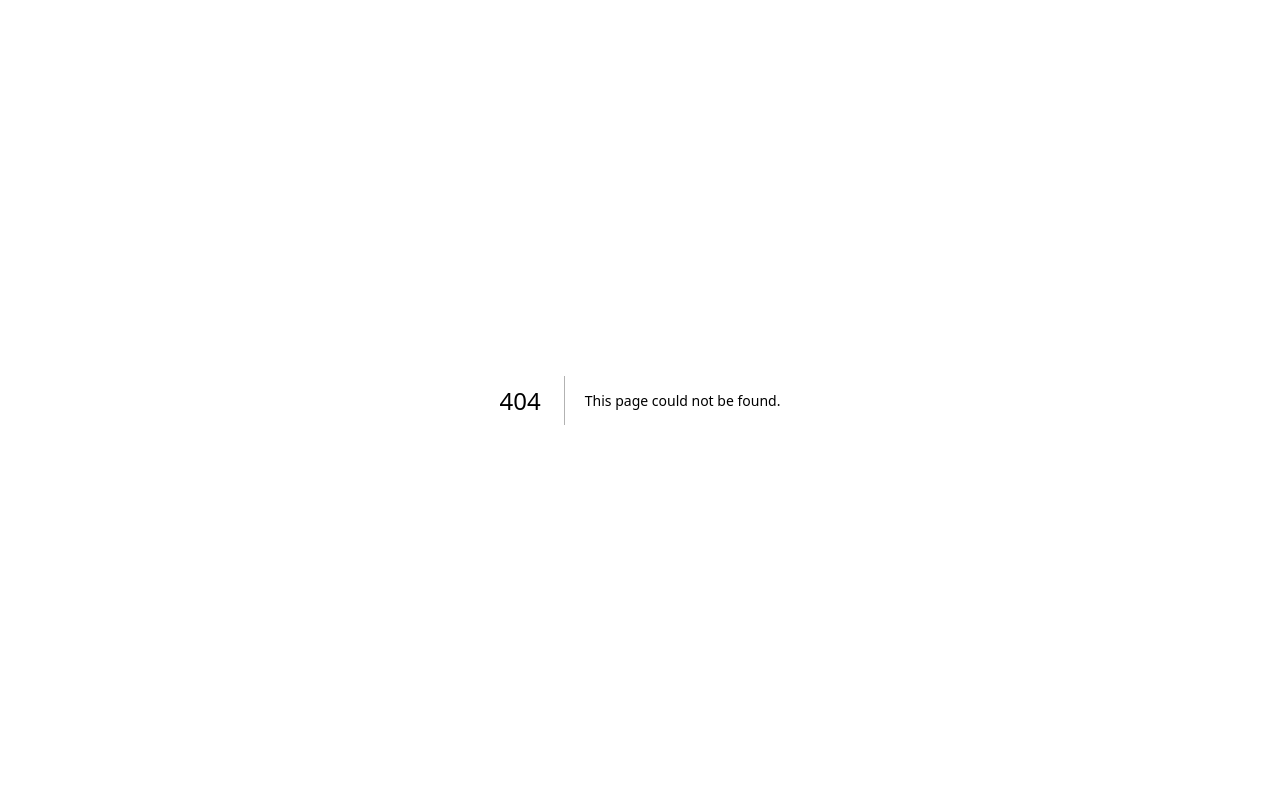
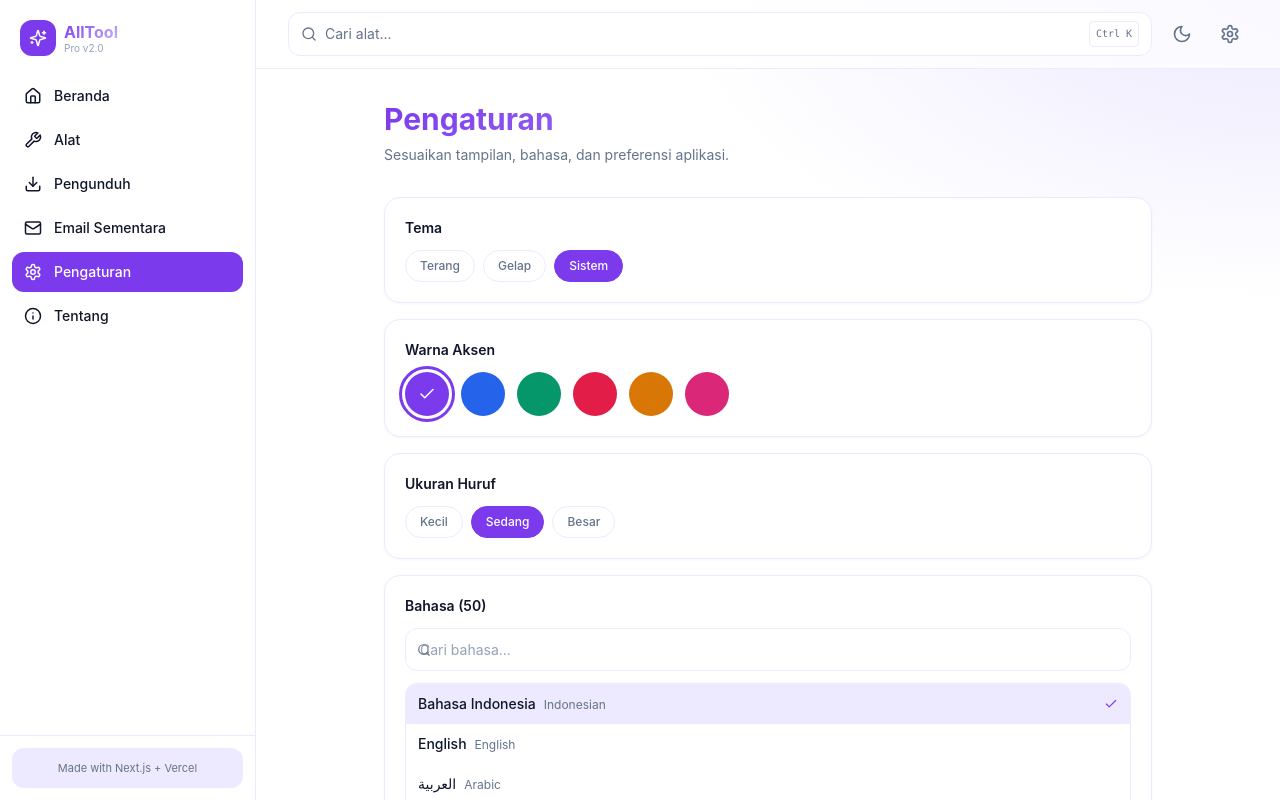
Before and after one commit to sionlimitles-spec/all-tool-sxzz, a Next.js app: page /settings in a window 1280 px wide. Before the commit this address had no page. Shown: the top 800 px of the page. Built offline with nearby package versions, Linux system fonts and the light colour scheme.

Commit message:
Add SettingsPage component with configuration options

```diff
--- /dev/null
+++ b/src/app/settings/page.tsx
@@ -0,0 +1,162 @@
+"use client";
+
+import { useState } from "react";
+import Sidebar from "@/components/sidebar";
+import Header from "@/components/header";
+import CommandPalette from "@/components/command-palette";
+import { useSettings } from "@/lib/settings-context";
+import { LANGUAGES, t } from "@/lib/i18n";
+import { Trash2, Search, Check } from "lucide-react";
+
+export default function SettingsPage() {
+  const [sidebarOpen, setSidebarOpen] = useState(false);
+  const [paletteOpen, setPaletteOpen] = useState(false);
+  const [langSearch, setLangSearch] = useState("");
+  const s = useSettings();
+  const { lang } = s;
+
+  const accents = [
+    { id: "violet", color: "#7c3aed" },
+    { id: "blue", color: "#2563eb" },
+    { id: "emerald", color: "#059669" },
+    { id: "rose", color: "#e11d48" },
+    { id: "amber", color: "#d97706" },
+    { id: "pink", color: "#db2777" },
+  ] as const;
+
+  const filteredLangs = LANGUAGES.filter(
+    (l) =>
+      l.name.toLowerCase().includes(langSearch.toLowerCase()) ||
+      l.native.toLowerCase().includes(langSearch.toLowerCase()) ||
+      l.code.toLowerCase().includes(langSearch.toLowerCase())
+  );
+
+  return (
+    <div className="min-h-screen bg-gradient-page">
+      <Sidebar open={sidebarOpen} onClose={() => setSidebarOpen(false)} />
+      <CommandPalette open={paletteOpen} onClose={() => setPaletteOpen(false)} />
+      <div className="md:ml-64">
+        <Header onMenuClick={() => setSidebarOpen(true)} onSearchClick={() => setPaletteOpen(true)} />
+        <main className="px-4 py-8 md:px-8">
+          <div className="mx-auto max-w-3xl">
+            <h1 className="text-3xl font-bold gradient-text">{t(lang, "settings")}</h1>
+            <p className="mt-2 text-sm" style={{ color: "var(--text-muted)" }}>
+              Sesuaikan tampilan, bahasa, dan preferensi aplikasi.
+            </p>
+
+            <div className="mt-8 space-y-4">
+              <Card title={t(lang, "theme")}>
+                <div className="flex flex-wrap gap-2">
+                  {(["light", "dark", "system"] as const).map((th) => (
+                    <button
+                      key={th}
+                      onClick={() => s.setTheme(th)}
+                      className={`chip ${s.theme === th ? "chip-active" : ""}`}
+                    >
+                      {t(lang, th)}
+                    </button>
+                  ))}
+                </div>
+              </Card>
+
+              <Card title={t(lang, "accentColor")}>
+                <div className="flex flex-wrap gap-3">
+                  {accents.map((a) => (
+                    <button
+                      key={a.id}
+                      onClick={() => s.setAccent(a.id)}
+                      className="flex h-11 w-11 items-center justify-center rounded-full transition-transform hover:scale-110"
+                      style={{
+                        background: a.color,
+                        outline: s.accent === a.id ? "3px solid var(--primary)" : "none",
+                        outlineOffset: "3px",
+                      }}
+                      aria-label={a.id}
+                    >
+                      {s.accent === a.id && <Check size={18} color="#fff" />}
+                    </button>
+                  ))}
+                </div>
+              </Card>
+
+              <Card title={t(lang, "fontSize")}>
+                <div className="flex gap-2">
+                  {(["small", "medium", "large"] as const).map((fs) => (
+                    <button
+                      key={fs}
+                      onClick={() => s.setFontSize(fs)}
+                      className={`chip ${s.fontSize === fs ? "chip-active" : ""}`}
+                    >
+                      {t(lang, fs)}
+                    </button>
+                  ))}
+                </div>
+              </Card>
+
+              <Card title={`${t(lang, "language")} (${LANGUAGES.length})`}>
+                <div className="relative mb-3">
+                  <Search
+                    size={14}
+                    className="absolute left-3 top-1/2 -translate-y-1/2"
+                    style={{ color: "var(--text-muted)" }}
+                  />
+                  <input
+                    value={langSearch}
+                    onChange={(e) => setLangSearch(e.target.value)}
+                    placeholder="Cari bahasa..."
+                    className="input pl-9"
+                  />
+                </div>
+                <div
+                  className="max-h-64 overflow-y-auto rounded-xl border"
+                  style={{ borderColor: "var(--border)" }}
+                >
+                  {filteredLangs.map((l) => (
+                    <button
+                      key={l.code}
+                      onClick={() => s.setLang(l.code)}
+                      className="flex w-full items-center justify-between px-3 py-2.5 text-left text-sm transition-colors hover:bg-[var(--primary-soft)]"
+                      style={{
+                        background: s.lang === l.code ? "var(--primary-soft)" : "transparent",
+                        color: "var(--text)",
+                      }}
+                    >
+                      <div>
+                        <span className="font-medium">{l.native}</span>
+                        <span className="ml-2 text-xs" style={{ color: "var(--text-muted)" }}>
+                          {l.name}
+                        </span>
+                      </div>
+                      {s.lang === l.code && <Check size={14} style={{ color: "var(--primary)" }} />}
+                    </button>
+                  ))}
+                </div>
+              </Card>
+
+              <Card title={t(lang, "resetData")}>
+                <p className="mb-3 text-xs" style={{ color: "var(--text-muted)" }}>
+                  {t(lang, "resetWarning")}
+                </p>
+                <button onClick={s.reset} className="btn-secondary" style={{ color: "#e11d48", borderColor: "#e11d48" }}>
+                  <Trash2 size={14} />
+                  {t(lang, "resetData")}
+                </button>
+              </Card>
+            </div>
+          </div>
+        </main>
+      </div>
+    </div>
+  );
+}
+
+function Card({ title, children }: { title: string; children: React.ReactNode }) {
+  return (
+    <div className="card p-5">
+      <h2 className="mb-3 text-sm font-semibold" style={{ color: "var(--text)" }}>
+        {title}
+      </h2>
+      {children}
+    </div>
+  );
+                      }
```
